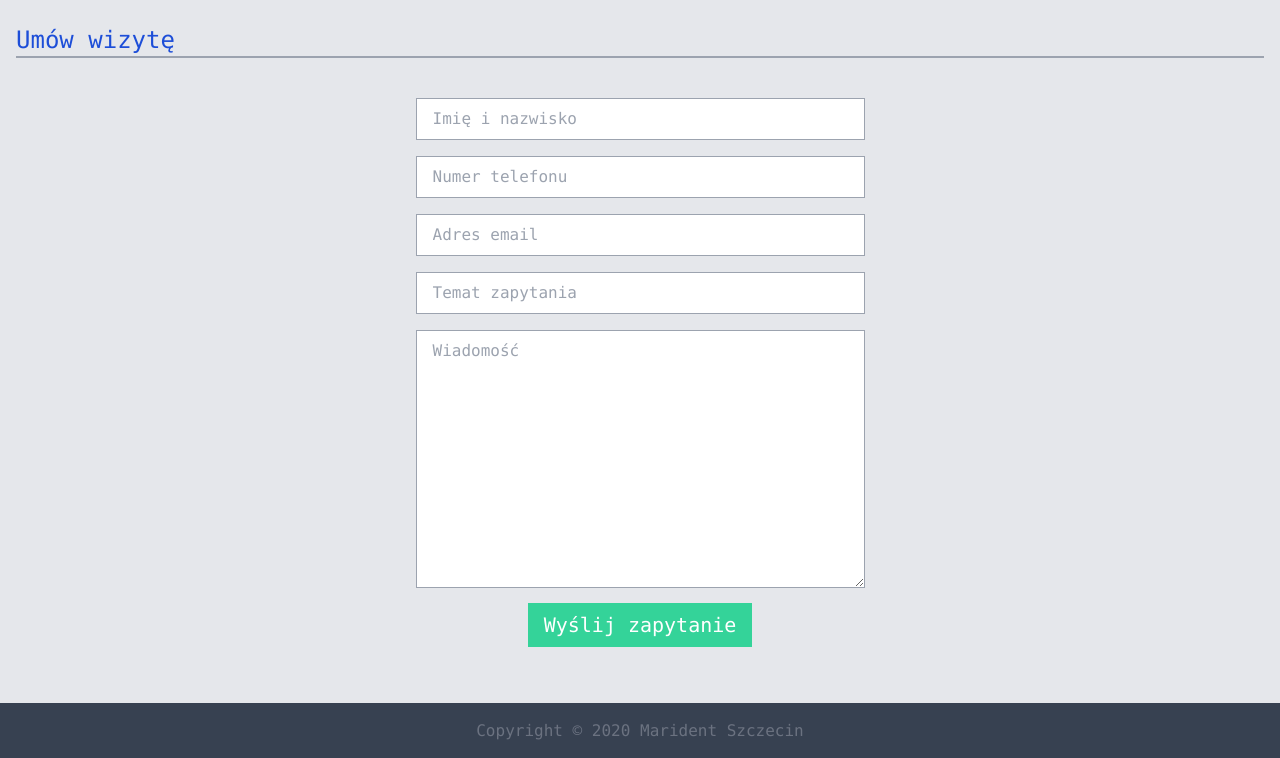
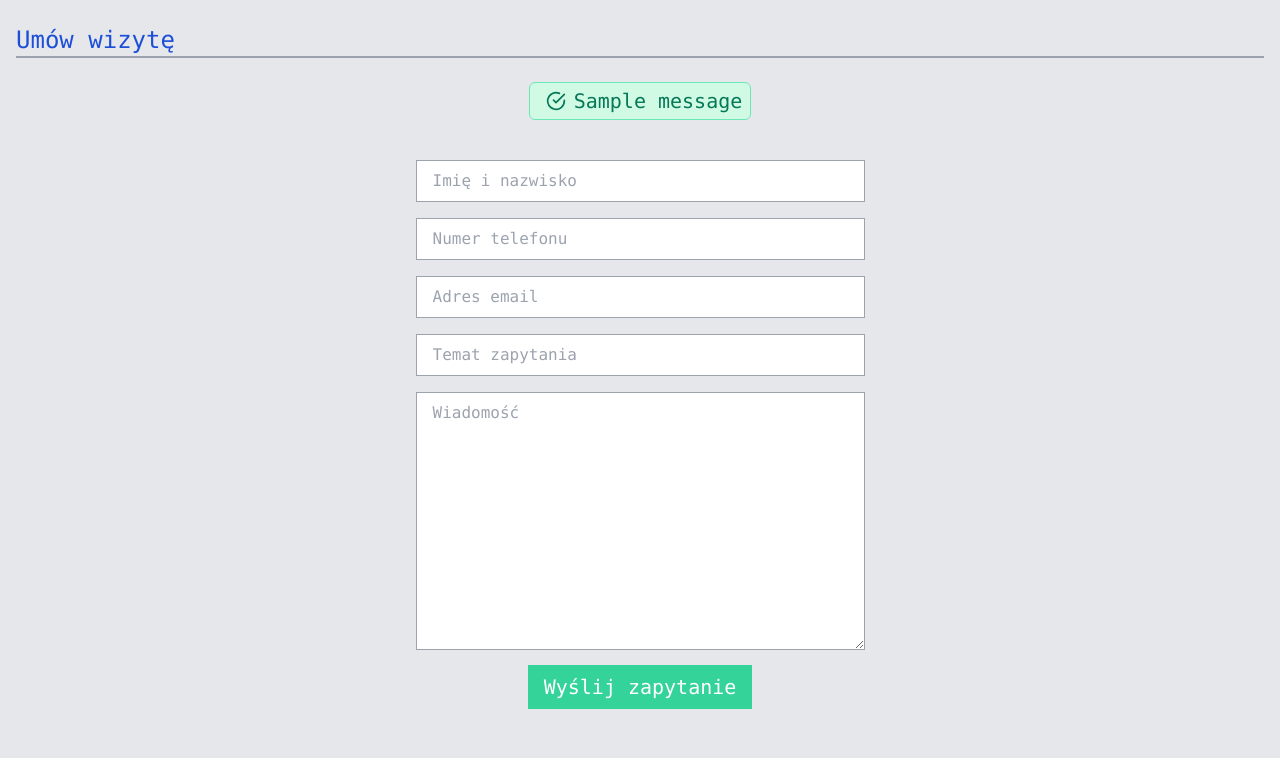
Before and after one commit to pawel-cebula/marident, a Django app: page /inquiry in a window 1280 px wide. Shown: the part 48-806 px from the top of the page. Run offline with Django 3.2, Linux system fonts and the light colour scheme; tables that the repository leaves empty hold one stand-in row (values such as "Sample post"); one stand-in notice (Sample message) is shown; some libraries are stand-ins or nearby versions.

Commit message:
Added success message to the inquiry form

```diff
--- a/website/templates/website/inquiry.html
+++ b/website/templates/website/inquiry.html
@@ -7,6 +7,26 @@
     <div class="w-full text-2xl text-blue-700 border-b-2 border-gray-400">
         Umów wizytę
     </div>
+
+    {% if messages %}
+    {% for message in messages %}
+    <div
+        class="flex justify-center items-center mx-1 mt-6 py-1 px-2 bg-white rounded-md text-green-700 bg-green-100 border border-green-300 ">
+        <div slot="avatar">
+            <svg xmlns="http://www.w3.org/2000/svg" width="100%" height="100%" fill="none" viewBox="0 0 24 24"
+                stroke="currentColor" stroke-width="2" stroke-linecap="round" stroke-linejoin="round"
+                class="feather feather-check-circle w-5 h-5 mx-2">
+                <path d="M22 11.08V12a10 10 0 1 1-5.93-9.14"></path>
+                <polyline points="22 4 12 14.01 9 11.01"></polyline>
+            </svg>
+        </div>
+        <div class="text-xl font-normal  max-w-full flex-initial">
+            {{message}}
+        </div>
+    </div>
+    {% endfor %}
+    {% endif %}
+
     {% crispy form %}
 </div>
 {% endblock content %}
--- a/website/views.py
+++ b/website/views.py
@@ -1,4 +1,6 @@
 from django.shortcuts import render, redirect
+from django.contrib import messages
+from django.contrib.messages.views import SuccessMessageMixin
 from django.views.generic.edit import CreateView
 from django_tables2 import SingleTableView
 from .models import Inquiry, Procedure
@@ -12,7 +14,7 @@ def index(request):
     return render(request, 'website/index.html')
 
 
-class InquiryFormView(CreateView):
+class InquiryFormView(SuccessMessageMixin, CreateView):
     model = Inquiry
     form_class = InquiryForm
     template_name = 'website/inquiry.html'
@@ -30,12 +32,14 @@ class InquiryFormView(CreateView):
 
         form.save()
 
+        messages.success(self.request, "Zapytanie zostało wysłane")
+
         try:
             send_mail(subject, email_content, from_email, [
                       'ptcebula@gmail.com'], fail_silently=False)
         except BadHeaderError:
             return HttpResponse('Invalid header found')
-        return redirect('website:index')
+        return redirect('website:inquiry')
 
 
 class ProcedureList(SingleTableView):
```
